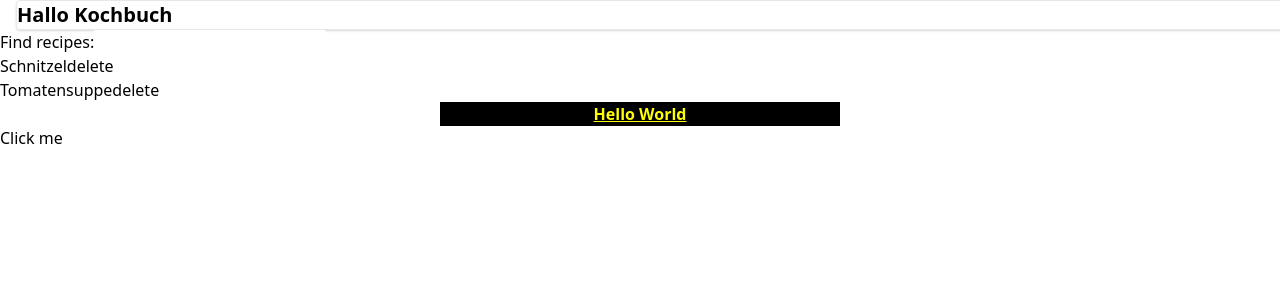
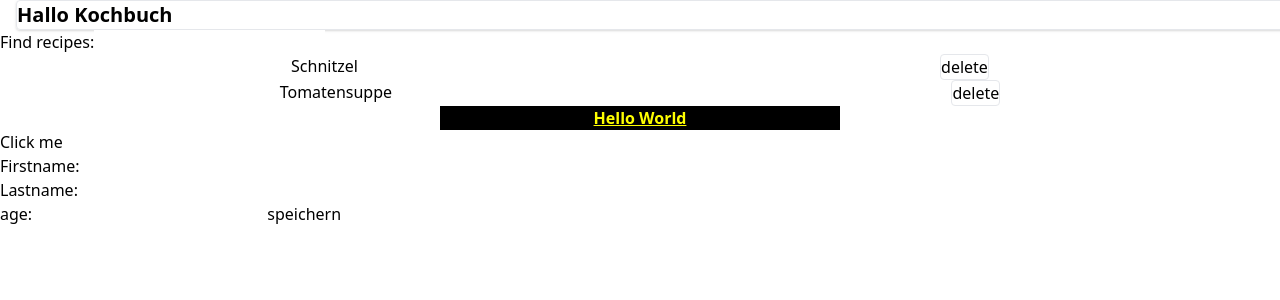
Before and after one commit to sspringer82/workshop, a React (Create React App) app: page / in a window 1280 px wide. Shown: the top 300 px of the page. Built offline with nearby package versions, Linux system fonts and the light colour scheme; data requests are answered from the project's data file.

Commit message:
BaseForm example

```diff
--- a/src/App.tsx
+++ b/src/App.tsx
@@ -1,4 +1,5 @@
 import React from 'react';
+import BaseForm from './demo/BaseForm';
 import Style from './demo/Style/Style';
 import List from './List';
 
@@ -14,6 +15,7 @@ const App: React.FC = () => {
       </h1>
       <List />
       <Style />
+      <BaseForm />
     </div>
   );
 };
--- a/src/ListItem.tsx
+++ b/src/ListItem.tsx
@@ -8,9 +8,11 @@ type Props = {
 
 const ListItem: React.FC<Props> = ({ recipe, onDelete }) => {
   return (
-    <li>
-      {recipe.title}
-      <button onClick={() => onDelete(recipe.id)}>delete</button>
+    <li className="flex justify-around">
+      <div>{recipe.title}</div>
+      <button className="border rounded" onClick={() => onDelete(recipe.id)}>
+        delete
+      </button>
     </li>
   );
 };
--- /dev/null
+++ b/src/demo/BaseForm.tsx
@@ -0,0 +1,75 @@
+import React, { ChangeEvent, createRef, FormEvent, useState } from 'react';
+
+type State = {
+  firstname: string;
+  lastname: string;
+};
+
+const BaseForm: React.FC = () => {
+  const inputRef = createRef<HTMLInputElement>();
+
+  const [state, setState] = useState<State>({
+    firstname: '',
+    lastname: '',
+  });
+
+  function handleChange(e: ChangeEvent<HTMLInputElement>): void {
+    const name = e.target.name;
+    const value = e.target.value;
+
+    const minLength = e.target.getAttribute('minLength');
+    if (minLength !== null && e.target.value.length < parseInt(minLength, 10)) {
+      alert('Input is too short');
+    }
+
+    setState((oldState) => {
+      return {
+        ...oldState,
+        [name]: value,
+      };
+    });
+  }
+
+  function handleSubmit(e: FormEvent): void {
+    e.preventDefault();
+
+    console.log('state', state);
+    console.log('uncontrolled comp', inputRef.current?.value);
+
+    console.log('i want to save ', state);
+  }
+
+  return (
+    <form onSubmit={handleSubmit}>
+      <fieldset>
+        <label>
+          Firstname:
+          <input
+            type="text"
+            name="firstname"
+            id="firstname"
+            minLength={3}
+            value={state.firstname}
+            onChange={handleChange}
+          />
+        </label>
+      </fieldset>
+      <fieldset>
+        <label>
+          Lastname:
+          <input
+            type="text"
+            name="lastname"
+            id="lastname"
+            value={state.lastname}
+            onChange={handleChange}
+          />
+        </label>
+      </fieldset>
+      age: <input type="text" name="age" id="age" ref={inputRef} />
+      <button type="submit">speichern</button>
+    </form>
+  );
+};
+
+export default BaseForm;
```
